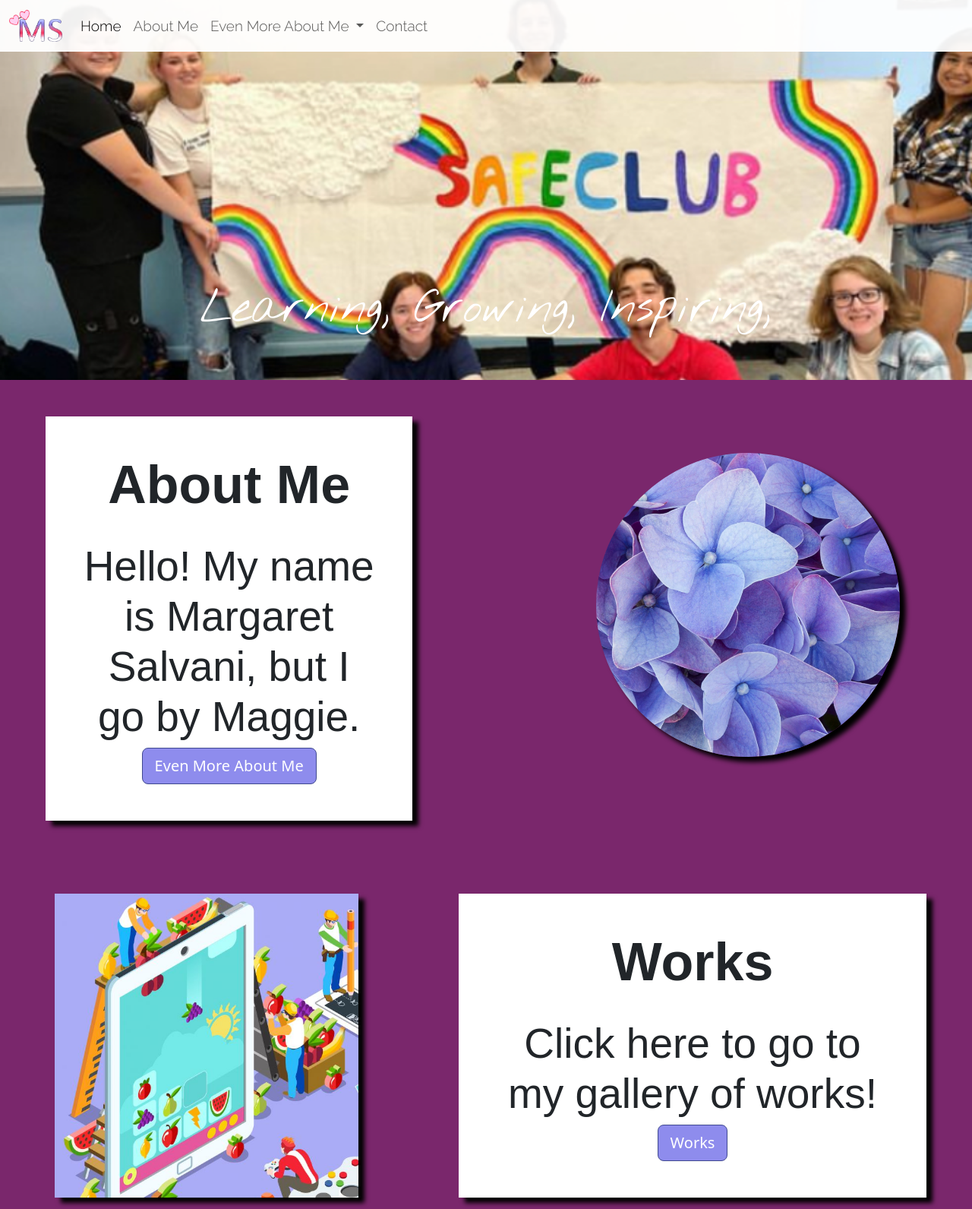
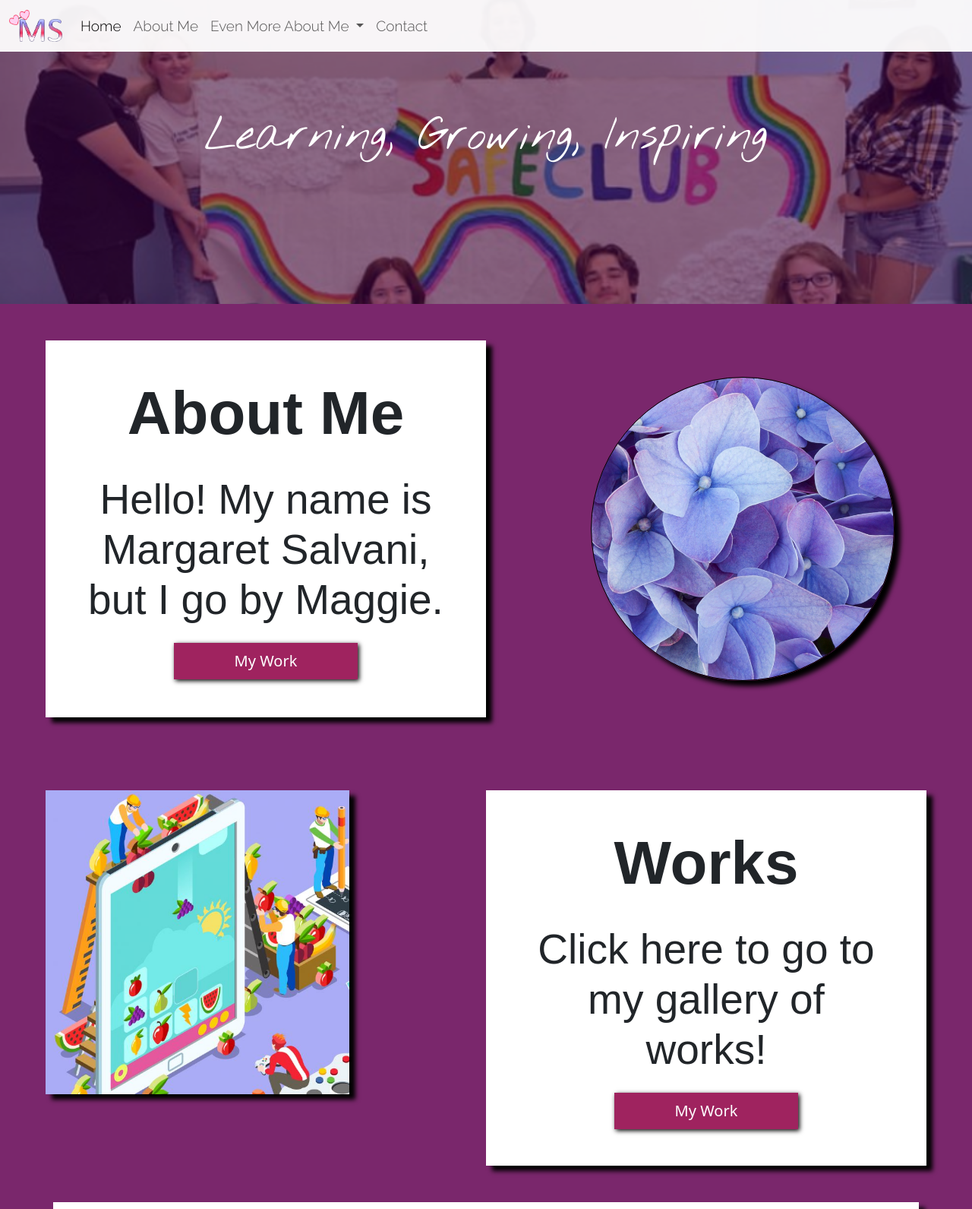
Before and after one commit to 124msalvani/Porfolio-2024, a plain HTML site: page index.html in a window 1280 px wide. Shown: the top 1591 px of the page at 76% size. Drawn offline with nearby package versions, Linux system fonts and the light colour scheme; a web font is replaced by a local one.

Commit message:
Worked on Home Page, added styles to buttons

```diff
--- a/css/style.css
+++ b/css/style.css
@@ -4,7 +4,6 @@ body { min-height: 100vh; }
 }
 
 .AboutBody{
-
   background: rgb(122,39,108);
 background: linear-gradient(180deg, rgba(122,39,108,1) 0%, rgba(159,35,95,1) 64%, rgba(159,35,95,1) 86%);
 }
@@ -151,11 +150,13 @@ background: linear-gradient(180deg, rgba(122,39,108,1) 0%, rgba(159,35,95,1) 64%
   background-clip: padding-box;  border-radius: 50%;
 }
 
-.has-bg-img{
+.page-holder {
+  min-height: 50vh;
+}
 
-  background: url(../img/SAFEClub.png);
-  background-size: cover;
-  background-clip: padding-box;
+.bg-cover {
+  background-size: cover !important;
+  box-shadow: 0 3000px rgba(56, 1, 70, 0.572) inset;
 }
 
 .has-bg-img-2{
@@ -228,29 +229,13 @@ h4{
   z-index: 10000;
 }
 
-.OtherInterests, .OtherInterests:link, ab, ab:link{
-  color: #FFFFFF;
-  background-color: #a083ca;
-  border-color: purple;
-}
 
-.OtherInterests:visited, ab:visited{
-  color:#FFFFFF;
-  background-color: #ae6fbe;
-}
-
-.OtherInterests:hover, ab:hover{
-  background-color: #4d0783;
-  border-color: rgb(9, 0, 17);
-  color:white;
-}
 
 .btn-yippee, .btn-yippee:link ab, ab:link{
   color: white;
-  background-color: #D74766;
-  border-color: #bf4559;
+  background-color: #9F235F;
+  border-radius: 0%;
 }
-
 
 .btn-yippee:visited, ab:visited{
   color: white;
@@ -262,23 +247,6 @@ h4{
   background-color: #c31f3b;
 }
 
-.BtnAboutMe, .BtnAboutMe:link, ab, ab:link{
-  color: #FFFFFF;
-  background-color: #8e8ced;
-border-color: #40498f;
-}
-
-.BtnAboutMe:visited, ab:visited{
-  color:#FFFFFF;
-  background-color: #c2bae9;
-}
-
-.BtnAboutMe:hover, ab:hover{
-  background-color: #4636a5;
-  color:white;
-  transform: scale(0.94);
-  animation: scale 3s backwards cubic-bezier(0.5, 1, 0.89, 1);
-}
 
 .bg-prettypink{
   background-color: rgba(255,255,255,0.94);
@@ -294,29 +262,34 @@ border-color: #40498f;
   box-shadow: 8px 7px 6px #000000;
 }
 
+
+.boxShadow2{
+  box-shadow: 2px 2px 6px #000000;
+
+}
+
+
+
+.blackBorder{
+  border: solid black 1px;
+}
+
+
 #MSLogoStyle{
   width:70px;
   height: auto;
 }
 
-#BoxVideo{
-  height: 500px;
+#HomeWorkRow{
+  padding-top: 3rem;
+  margin: 3rem;
 }
 
 
-#ProjectsBox{
-  height:500px;
-}
-
-.imagetexttime{
+.centered {
   position: relative;
-  text-align: center;
-}
-
-.centered {
-  position: absolute;
   top: 50%;
-  left: 50%;
+  left: 60%;
   transform: translate(-50%, -50%);
 }
 
@@ -329,11 +302,27 @@ border-color: #40498f;
 }
 
 
-@media screen and (min-width: 900px) {
+@media screen and (max-width: 991px) {
+  h1{
+    font-size: 110px;
+  }
   h2{
     font-size: 70px;
   }
-
+  h3{
+    font-size: 40px;
+  }
+  h4{
+    font-size: 30px;
+  }
+  #HomeWorkRow{
+    padding-top: 0%;
+    margin: 0%;
+    margin-left: 1rem;
+  }
+  .centered{
+    left:50%
+  }
 }
 
 
--- a/index.html
+++ b/index.html
@@ -58,39 +58,45 @@
   </div>
 </nav>
 
-<div id="BoxVideo" class="container-fluid pt-5 has-bg-img">
-    <div  class="row nobg my-auto text-center">
-      <div class="col">
-        <h1><br><span>Learning,</span>
-          <span>Growing,</span>
-          <span>Inspiring,</span>
-          <br></h1>
-      </div>
-    </div>
+<div style="background: url(../img/SAFEClub.png)" class="page-holder bg-cover">
+
+  <div class="container py-5">
+    <header class="text-center text-white py-5">
+      <h1 class=" font-weight-bold pt-5">Learning, Growing, Inspiring</h1>
+    </header>
+
+
   </div>
+</div>
 
 <div class="container-fluid">
-    <div class="row justify-content-between m-5">
-        <div class="col-5 .col-md-7 p-5 bg-white boxShadow text-center ">
+    <div id="HomeAboutBox" class="row justify-content-between m-5">
+        <div class="col-lg-6 p-5 bg-white boxShadow  text-center ">
             <h2><b>About Me</b></h2> <br>
             <h3>Hello! My name is Margaret Salvani, but I go by Maggie.</h3>
-            <a class="btn btn-primary btn-lg BtnAboutMe" href="about.html" role="button">Even More About Me</a>
-        </div>
-        <div class="col-5 p-5">
-          <div class="profpic boxShadow"></div>
+            <div class="d-grid gap-2 col-lg-6 mx-auto">
+              <a class="mt-3 boxShadow2 btn btn-yippee btn-lg" href="work.html" role="button">My Work </a>
+            </div>        </div>
+
+        <div class="col-lg-6 p-5  text-center">
+          <div class="profpic boxShadow blackBorder centered"></div>
         </div>
     </div>
 
-    <div class="row m-5 pt-5">
-        <div class="col">
-            <div class="has-bg-img-2 boxShadow"></div>
-          </div>
-        <div class="col bg-white text-center p-5 boxShadow">
+    <div id="HomeWorkRow" class="row justify-content-between m-5">
+
+
+      <div class="col col-lg-6  boxShadow has-bg-img-2 text-center ">
+
+    </div>
+        <div class="col-lg-6 p-5 bg-white text-center p-5 boxShadow">
         <h2><b>Works</b></h2> <br>
         <h3>Click here to go to my gallery of works!</h3>
-        <a class="btn btn-primary btn-lg BtnAboutMe" href="works.html" role="button">Works</a>
+        <div class="d-grid gap-2 col-lg-6 mx-auto">
+          <a class="mt-3 boxShadow2 btn btn-yippee btn-lg" href="work.html" role="button">My Work </a>
+        </div>
 
-        </div>
+
     </div>
 </div>
 
```
Also changed, not shown: about.html (+1 -1 lines).
